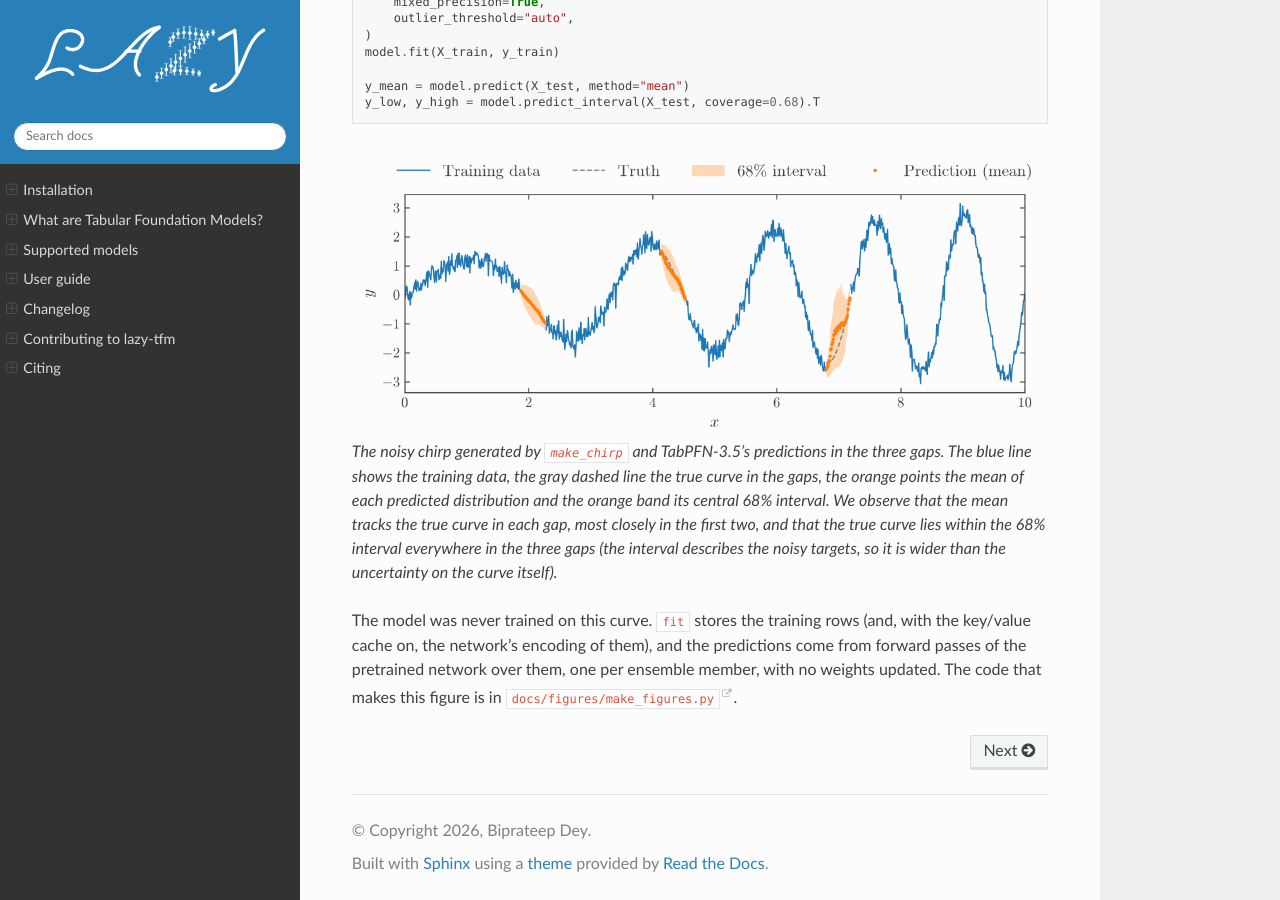
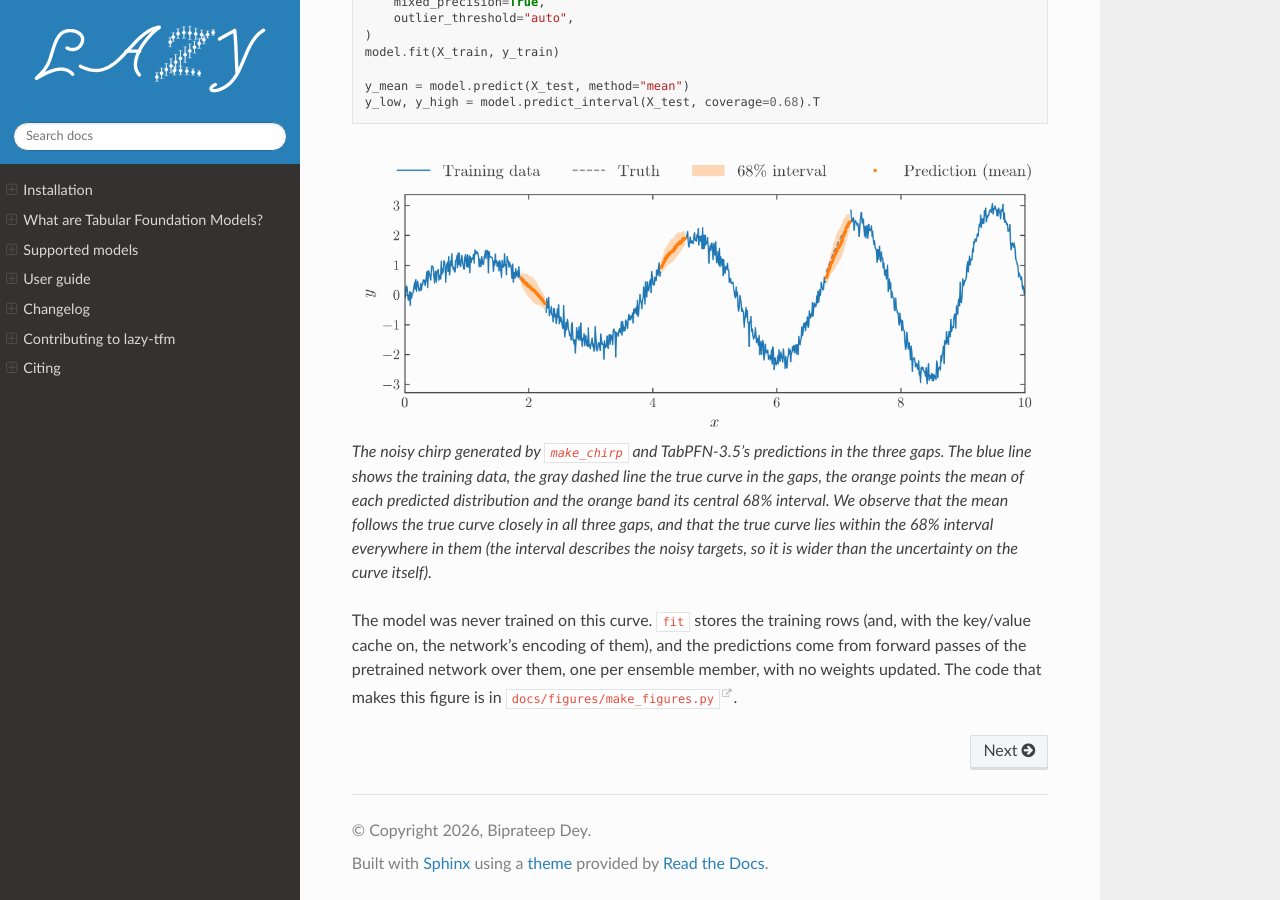
Before and after one commit to biprateep/lazy-tfm, a Sphinx documentation site: the page built from docs/index.md, in a window 1280 px wide and 900 px high, scrolled down 1317 px. Built offline with Sphinx 7.4.7 and the Read the Docs theme 3.1.0, drawn with Linux system fonts in a browser that asks for light colours; pages that are not in the unit, such as notebooks, are missing from menus.

Commit message:
Slow make_chirp to 0.5 cycles per unit, for a cleaner demo
The chirp's frequency now grows from 0.2 to 0.5 cycles per unit of x
(0.2 + 0.03 x) instead of to 0.8. At the old rate the third gap covered
most of a fast half-cycle, and no setting of the model fixed it (16 or
32 members, temperature 0.8 and quantile transforms all left its rms
error at 0.39 or more). On the slower curve TabPFN-3.5 at its defaults
misses the three gaps by 0.04, 0.06 and 0.15 rms, and the noise-free
curve lies inside the 68% interval at every test point. The figure
script now takes the true curve from make_chirp rather than restating
its formula.

Co-Authored-By: Claude Opus 5.5 <noreply@anthropic.com>

````diff
--- a/docs/figures/make_figures.py
+++ b/docs/figures/make_figures.py
@@ -314,10 +314,8 @@ plt.close(fig)
 
 # %%
 x_full, _, y_full, _ = datasets.make_chirp(n_gaps=0, random_state=0)
-x_grid = np.linspace(0.0, 10.0, 400)[:, None]
-truth = (1 + 0.2 * x_grid[:, 0]) * np.sin(
-    2 * np.pi * (0.2 * x_grid[:, 0] + 0.03 * x_grid[:, 0] ** 2)
-)
+# The noise-free curve on a 400-point grid, from make_chirp itself.
+x_grid, _, truth, _ = datasets.make_chirp(400, noise=0.0, n_gaps=0)
 sizes = (20, 100, 400)
 fig, axes = plt.subplots(
     1,
--- a/docs/index.md
+++ b/docs/index.md
@@ -77,10 +77,9 @@ The noisy chirp generated by `make_chirp` and TabPFN-3.5's predictions in the
 three gaps. The blue line shows the training data, the gray dashed line the
 true curve in the gaps, the orange points the mean of each predicted
 distribution and the orange band its central 68% interval. We observe that the
-mean tracks the true curve in each gap, most closely in the first two, and
-that the true curve lies within the 68% interval everywhere in the three gaps
-(the interval describes the noisy targets, so it is wider than the uncertainty
-on the curve itself).
+mean follows the true curve closely in all three gaps, and that the true curve
+lies within the 68% interval everywhere in them (the interval describes the
+noisy targets, so it is wider than the uncertainty on the curve itself).
 ```
 
 The model was never trained on this curve. `fit` stores the training rows
````
Also changed, not shown: docs/figures/figs/chirp_demo.png, docs/figures/figs/context_size.png, 2 other files.
